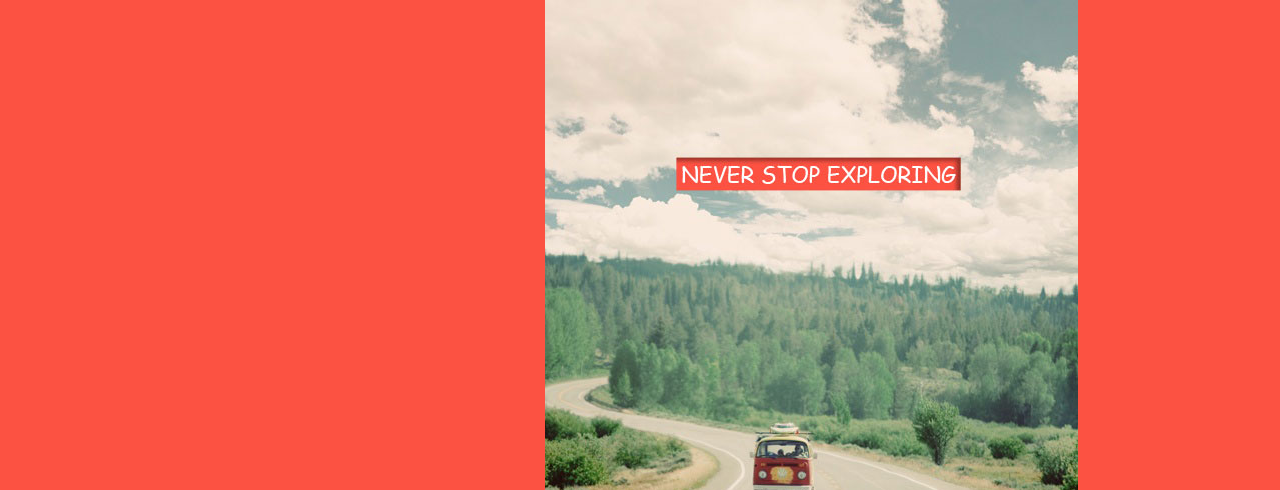
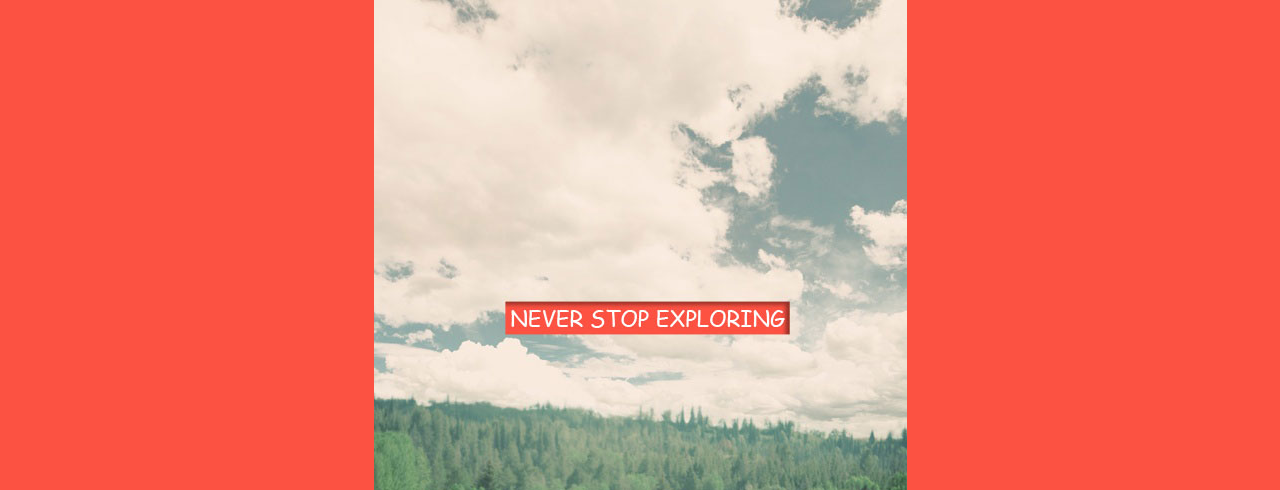
Before and after one commit to OlyaLepesko/evamalika, a plain HTML site: page index.html in a window 1280 px wide. Shown: the part 168-658 px from the top of the page. Drawn offline with Linux system fonts and the light colour scheme.

Commit message:
Отцентрировать картинки

```diff
--- a/index.html
+++ b/index.html
@@ -2,10 +2,11 @@
 <html>
 <head>
 	<meta charset="utf-8" />
+	<link href="stylesheet.css" rel="stylesheet" type="text/css">
 	<link rel="shortcut icon" href="http://onepagelove.wpengine.netdna-cdn.com/favicon.ico">
 	<title>Eva Malika lovely!</title>
 </head>
-<body style=" background-color: #FC5242; ">
+<body>
 	<img src="img/logo.png" alt="logo">
 	<img src="img/pic1.jpg" alt="never stop exploring">
 </body>
--- a/stylesheet.css
+++ b/stylesheet.css
@@ -1,4 +1,9 @@
 body
 {
 	background-color: #FC5242;
-	}
+}
+img
+{
+	display: block;
+	margin: auto
+}
```
